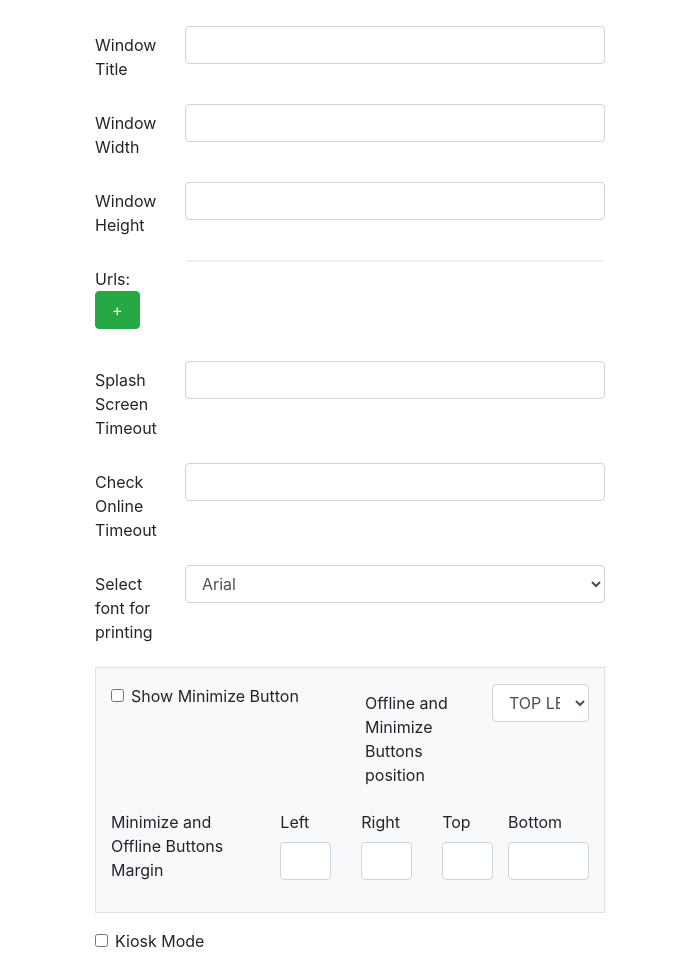
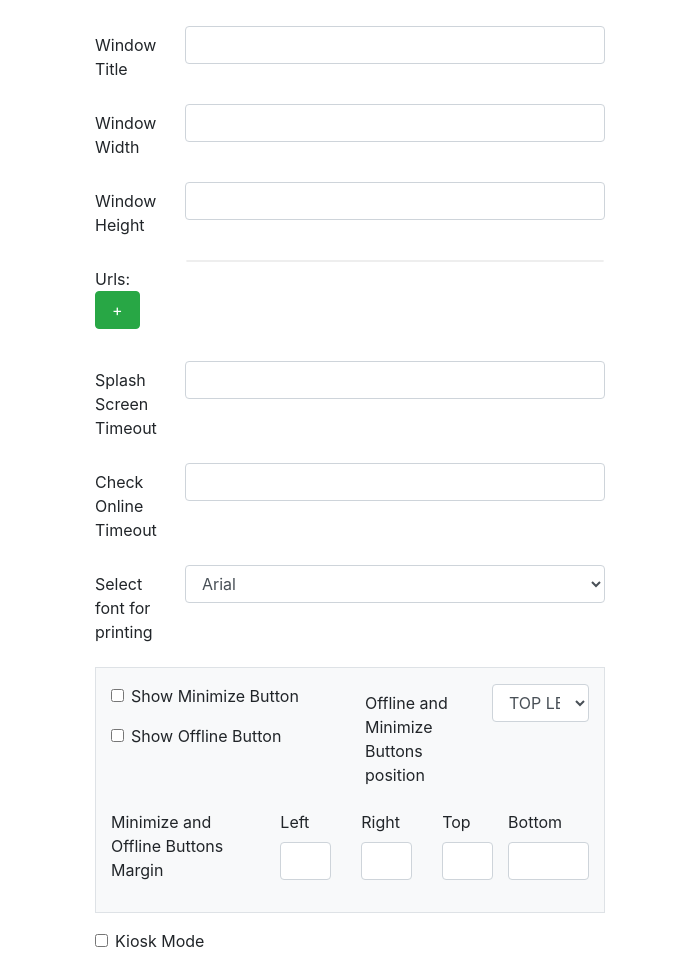
Before and after one commit to ivaninja/TN_browser, an Electron app: page settings.html in a window 700 px wide. Shown: the part 118-1084 px from the top of the page. Drawn offline with Linux system fonts and the light colour scheme.

Commit message:
version 1.0.27 - add visibility of offline button

```diff
--- a/package.json
+++ b/package.json
@@ -1,6 +1,6 @@
 {
     "name": "tn-browser",
-    "version": "1.0.26",
+    "version": "1.0.27",
     "description": "Private Browser",
     "main": "index.js",
     "scripts": {
--- a/preload.js
+++ b/preload.js
@@ -205,7 +205,7 @@ class AppView {
                 });
             }
 
-        if (this.preference.url.indexOf("display") ==-1)
+        if ((this.preference.url.indexOf("display") ==-1) && (this.settings.showOfflineButton))
         {
             const offline_btn = document.createElement('div');
             offline_btn.setAttribute('class', 'offline_icon');
--- a/processComponents/defaultSettings.js
+++ b/processComponents/defaultSettings.js
@@ -9,6 +9,7 @@ module.exports = function ({ workDirectory, version, isDev }) {
         buttonPosition: 'TOP_RIGHT', // TOP_LEFT, TOP_RIGHT, BOTTOM_RIGHT, BOTTOM_LEFT
         buttonMargin: '10px 10px 10px 10px',
         showMinimizeButton: false,
+        showOfflineButton: false,
         minimizeIconUrl:
             'https://damfastore-magdeburg.kassesvn.tn-rechenzentrum1.de/img/fullscreen_close.png',
         maximizeIconUrl:
--- a/settings.html
+++ b/settings.html
@@ -119,6 +119,16 @@
                                                 class="form-check-input"
                                             />
                                             Show Minimize Button</label
+                                        >
+                                    </div>
+                                    <div class="form-group form-check">
+                                        <label class="form-check-label">
+                                            <input
+                                                model="showOfflineButton"
+                                                type="checkbox"
+                                                class="form-check-input"
+                                            />
+                                            Show Offline Button</label
                                         >
                                     </div>
                                 </div>
```
Also changed, not shown: update.html (+1 -1 lines).
